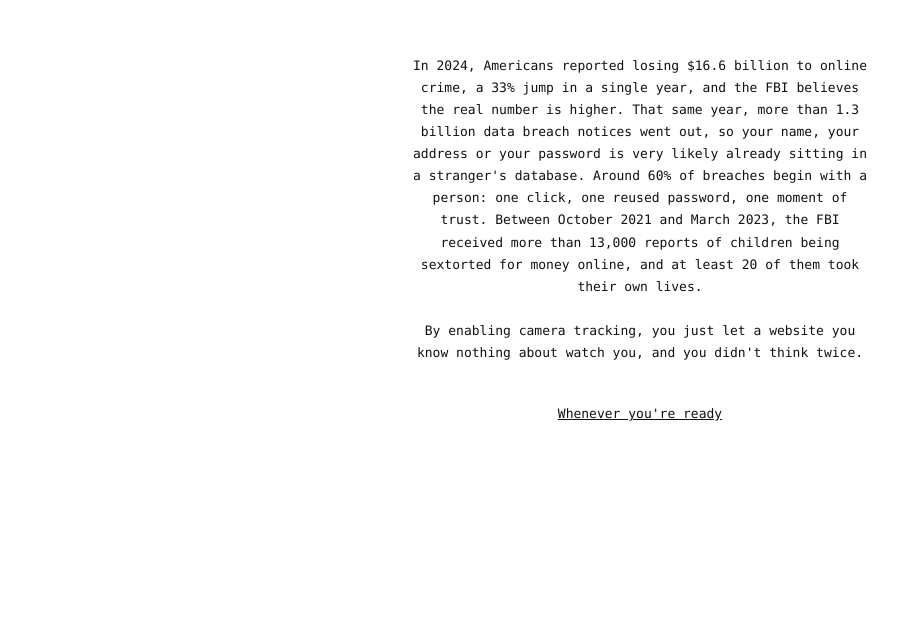
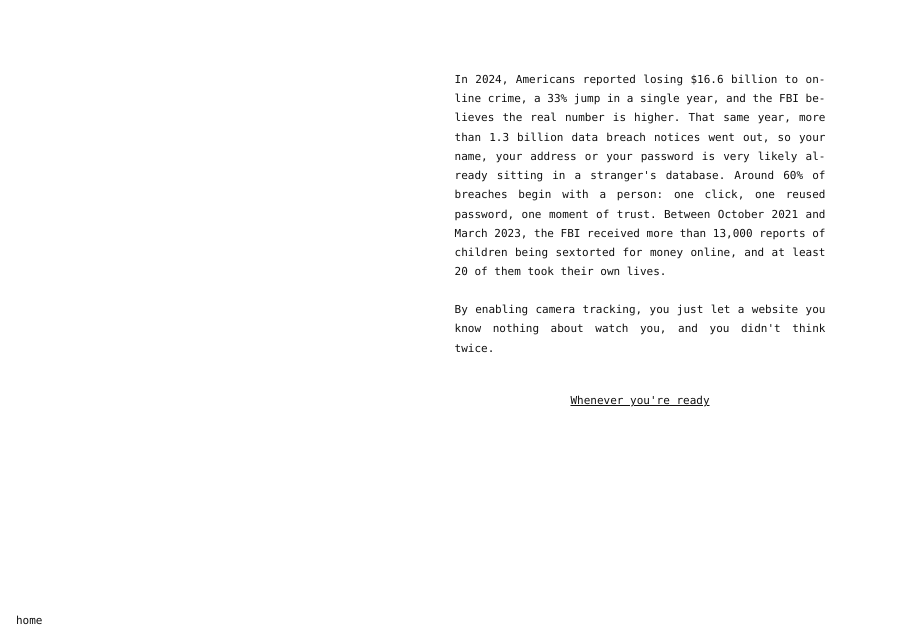
Before and after one commit to jzdzilowska/whenever-youre-ready, a plain HTML site: page why.html in a window 1280 px wide. Shown: the part 160-800 px from the top of the page, without its empty margins (0-913 px from the left). Drawn offline with Linux system fonts and the light colour scheme; animation ran at ten frames a second.

Commit message:
Justified smaller text, fade between pages, home link
- why.html paragraph is justified at 11px
- pages fade out on leave and fade in on arrival
- "home" link bottom left on why.html

```diff
--- a/why.html
+++ b/why.html
@@ -11,12 +11,20 @@
   body {
     min-height: 100vh; display: flex; flex-direction: column; align-items: center; justify-content: center;
     padding: 48px 16px; box-sizing: border-box;
-    font: 400 13px/1.7 Menlo, Monaco, "Courier New", monospace; color: #111;
+    font: 400 11px/1.75 Menlo, Monaco, "Courier New", monospace; color: #111;
   }
-  p { max-width: 58ch; margin: 0; text-align: center; }
+  body { animation: fade-in .7s ease both; transition: opacity .45s ease; }
+  body.leaving { opacity: 0; }
+  @keyframes fade-in { from { opacity: 0; } }
+  p { width: 100%; max-width: 56ch; margin: 0; text-align: justify; hyphens: auto; -webkit-hyphens: auto; }
   p + p { margin-top: 1.7em; }
   a { color: #111; }
   .go { margin-top: 3em; }
+  #home {
+    position: fixed; left: 16px; bottom: 14px;
+    font: 400 11px/1 Menlo, Monaco, "Courier New", monospace; color: #111; text-decoration: none;
+  }
+  #home:hover { text-decoration: underline; }
 </style>
 </head>
 <body>
@@ -35,5 +43,17 @@
 <p>In 2024, Americans reported losing $16.6 billion to online crime, a 33% jump in a single year, and the FBI believes the real number is higher. That same year, more than 1.3 billion data breach notices went out, so your name, your address or your password is very likely already sitting in a stranger's database. Around 60% of breaches begin with a person: one click, one reused password, one moment of trust. Between October 2021 and March 2023, the FBI received more than 13,000 reports of children being sextorted for money online, and at least 20 of them took their own lives.</p>
 <p>By enabling camera tracking, you just let a website you know nothing about watch you, and you didn't think twice.</p>
 <a class="go" href="https://github.com/Lissy93/personal-security-checklist">Whenever you're ready</a>
+<a id="home" href="index.html" data-fade>home</a>
+<script>
+// Soft fade between the two pages: fade out, then navigate (the next page fades in).
+for (const a of document.querySelectorAll("a[data-fade]")) a.addEventListener("click", e => {
+  if (e.metaKey || e.ctrlKey || e.shiftKey || e.button !== 0) return;
+  e.preventDefault();
+  document.body.classList.add("leaving");
+  setTimeout(() => (location.href = a.href), 450);
+});
+// Coming back via the browser's back button restores a faded-out page; undo that.
+addEventListener("pageshow", () => document.body.classList.remove("leaving"));
+</script>
 </body>
 </html>
```
Also changed, not shown: index.html (+15 -1 lines).
